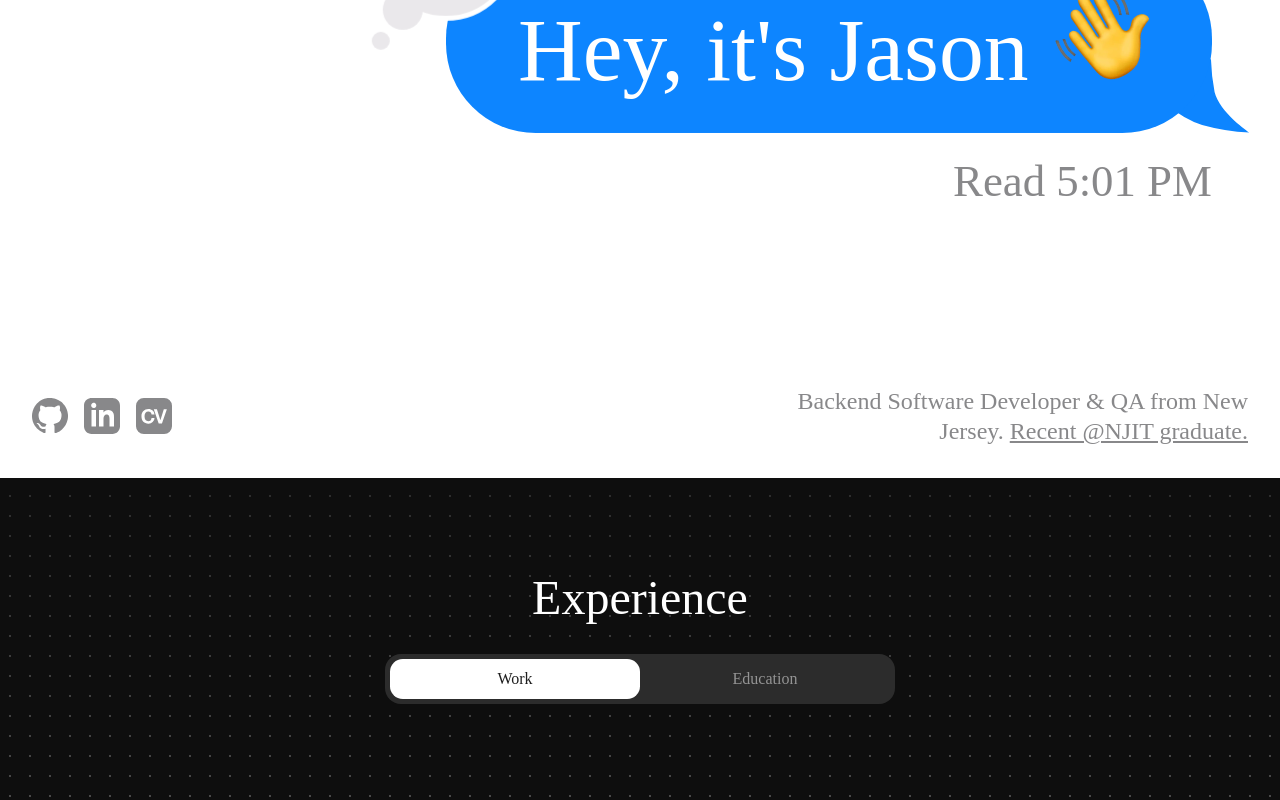
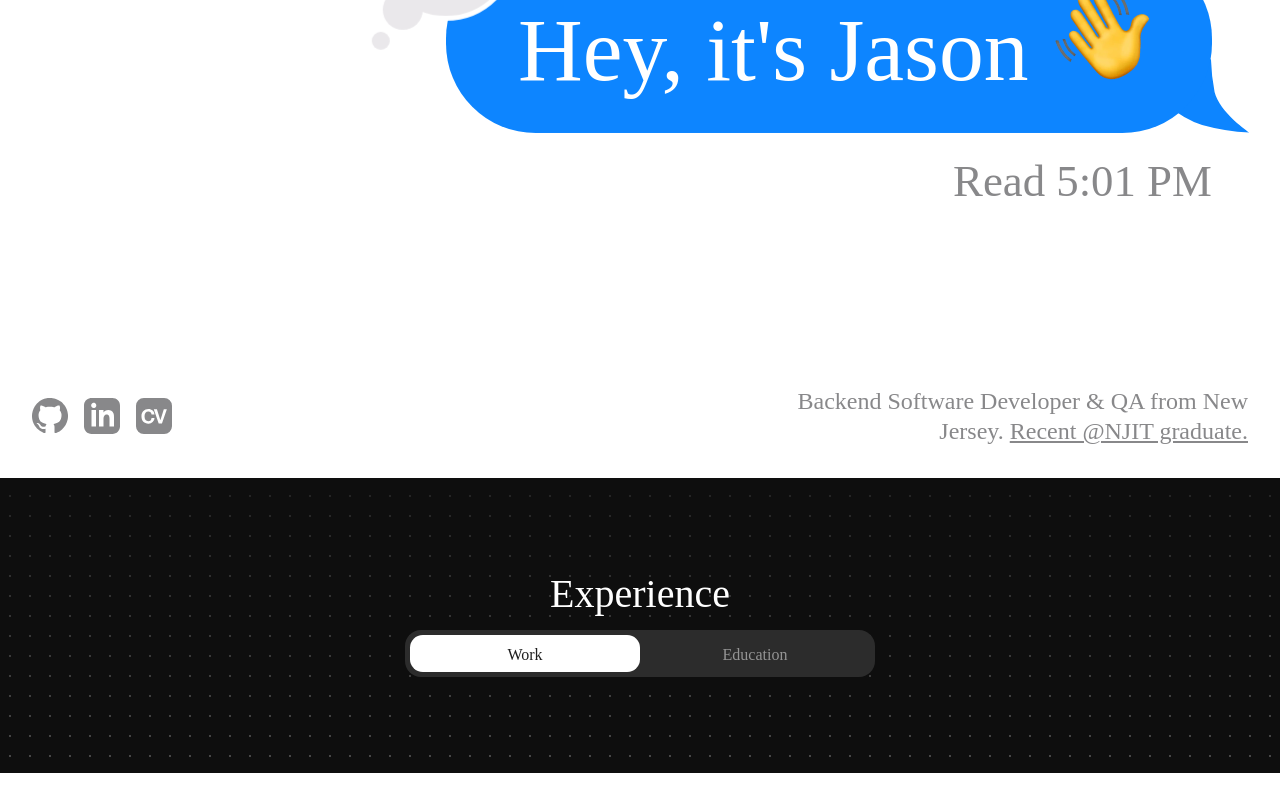
Before and after one commit to JasonCordova/jasoncordova.github.io, a React (Create React App) app: page / in a window 1280 px wide. Shown: the part 322-1122 px from the top of the page. After the commit the page ends 1095 px from the top, so only its background shows below. Built offline with nearby package versions, Linux system fonts and the light colour scheme; a web font is replaced by a local one.

Commit message:
Experience tweak

```diff
--- a/src/comp/ExperiencePanel/index.css
+++ b/src/comp/ExperiencePanel/index.css
@@ -14,7 +14,7 @@
     display: flex;
     flex-direction: column;
     align-items: center;
-    gap: 2em;
+    gap: 1em;
 }
 
 .dot-bg {
@@ -27,7 +27,7 @@
     background-size: 20px 20px;
     left: 0px;
     top: 0px;
-    mask-image: linear-gradient(180deg, rgb(255 255 255 / 50%), #ffffff);
+    mask-image: linear-gradient(180deg, rgb(255 255 255 / 35%), #ffffff);
     z-index: 0 !important;
     animation: infinite sway-dots 1s linear;
 
@@ -40,7 +40,7 @@
 
 .tab-list {
     width: 100%;
-    max-width: 500px;
+    max-width: 460px;
     margin: 0 auto;
     background-color: rgb(44, 44, 44);
     border-radius: 1em;
@@ -57,7 +57,7 @@
 .tab-option {
     width: 100%;
     text-align: center;
-    padding: 0.7em 1em;
+    padding: 0.7em 1em 0.5em;
     color: #949494;
     cursor: pointer;
     transition: color .2s ease-out;
--- a/src/comp/Message/index.css
+++ b/src/comp/Message/index.css
@@ -72,7 +72,7 @@
     width: 0.4em;
     height: 0.4em;
     background-color: var(--receiver);
-    border-radius: 3em;
+    border-radius: 2.5em;
     position: absolute;
     bottom: -25%;
     left: -5%;
--- a/src/index.css
+++ b/src/index.css
@@ -274,9 +274,9 @@ canvas {
 }
 
 .panel-title {
-    font-size: 3em;
+    font-size: 2.5em;
     text-align: center;
-    font-weight: 500;
+    font-weight: 400;
     background-size: contain;
     line-height: 1em;
 }
```
